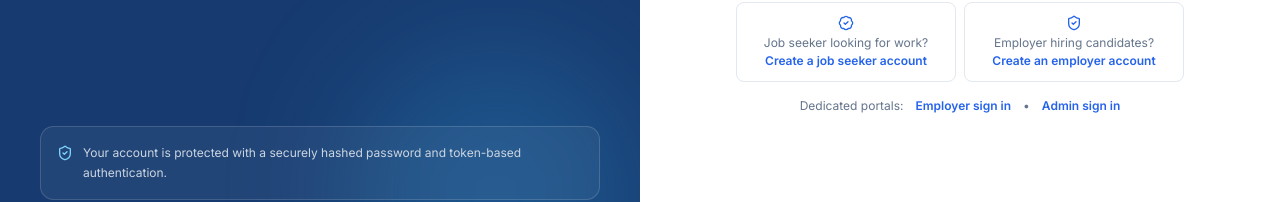
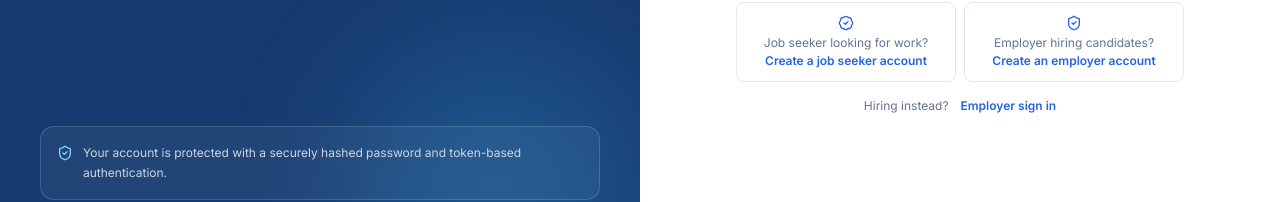
Before and after one commit to ABHIJITH-AR/JobSeeker, a React (Vite) app in the folder client/: page /login in a window 1280 px wide. Shown: the part 560-762 px from the top of the page. Built offline with nearby package versions, Linux system fonts and the light colour scheme; no server answers.

Commit message:
Remove admin sign-in link from job seeker login

```diff
--- a/client/src/pages/Login.jsx
+++ b/client/src/pages/Login.jsx
@@ -162,10 +162,8 @@ export default function Login() {
           </div>
 
           <div className="mt-4 flex flex-wrap items-center justify-center gap-x-3 gap-y-1 text-xs text-muted">
-            <span>Dedicated portals:</span>
+            <span>Hiring instead?</span>
             <Link to="/employer/login" className="font-semibold text-brand hover:underline">Employer sign in</Link>
-            <span aria-hidden="true">•</span>
-            <Link to="/admin/login" className="font-semibold text-brand hover:underline">Admin sign in</Link>
           </div>
         </div>
       </div>
```
